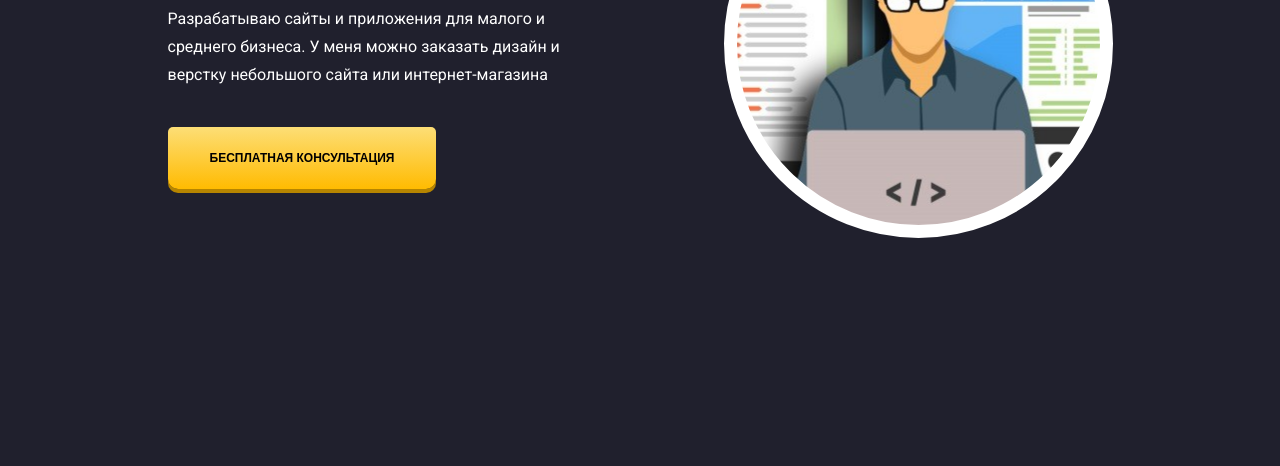
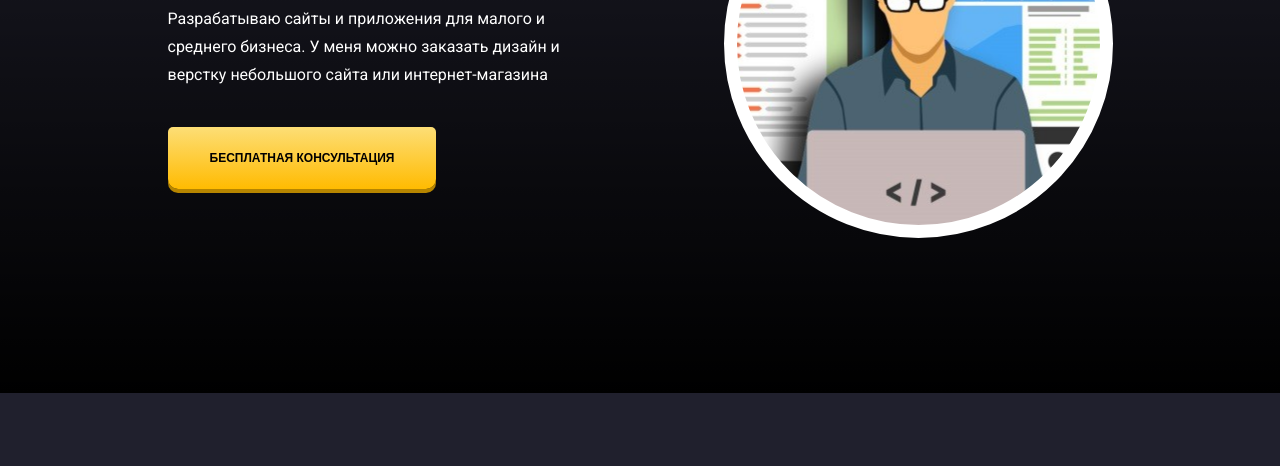
Before and after one commit to AshtonBro/About, a plain HTML site: page index.html in a window 1280 px wide. Shown: the part 334-800 px from the top of the page. Drawn offline with Linux system fonts and the light colour scheme.

Commit message:
gradient

```diff
--- a/css/style.css
+++ b/css/style.css
@@ -16,6 +16,8 @@ body {
 
 .hero {
     padding-top: 50px;
+    padding-bottom: 155px;
+    background: linear-gradient(0.01deg, #000000 0.01%, rgba(0, 0, 0, 0) 95.44%);
 }
 
 .hero-header {
```
